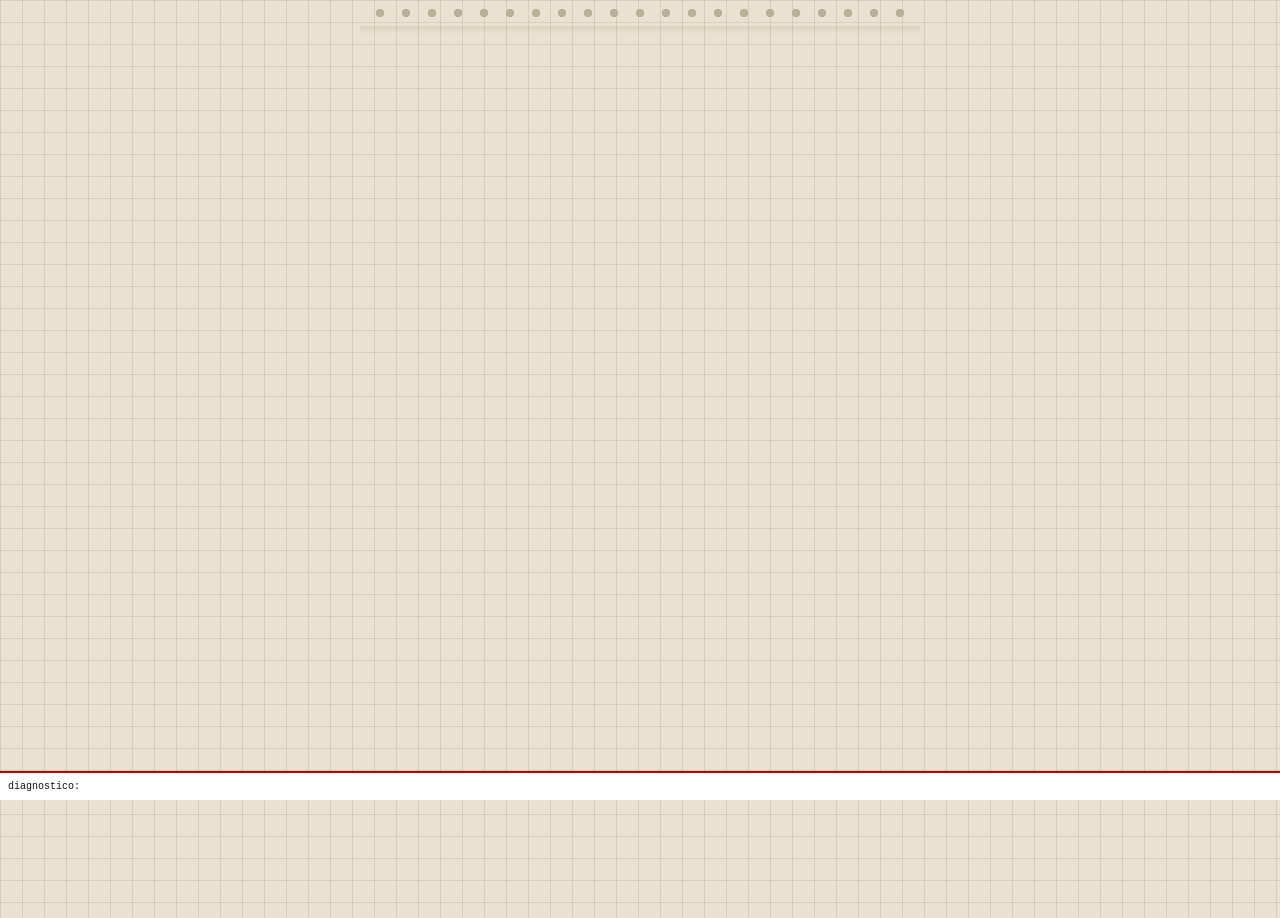
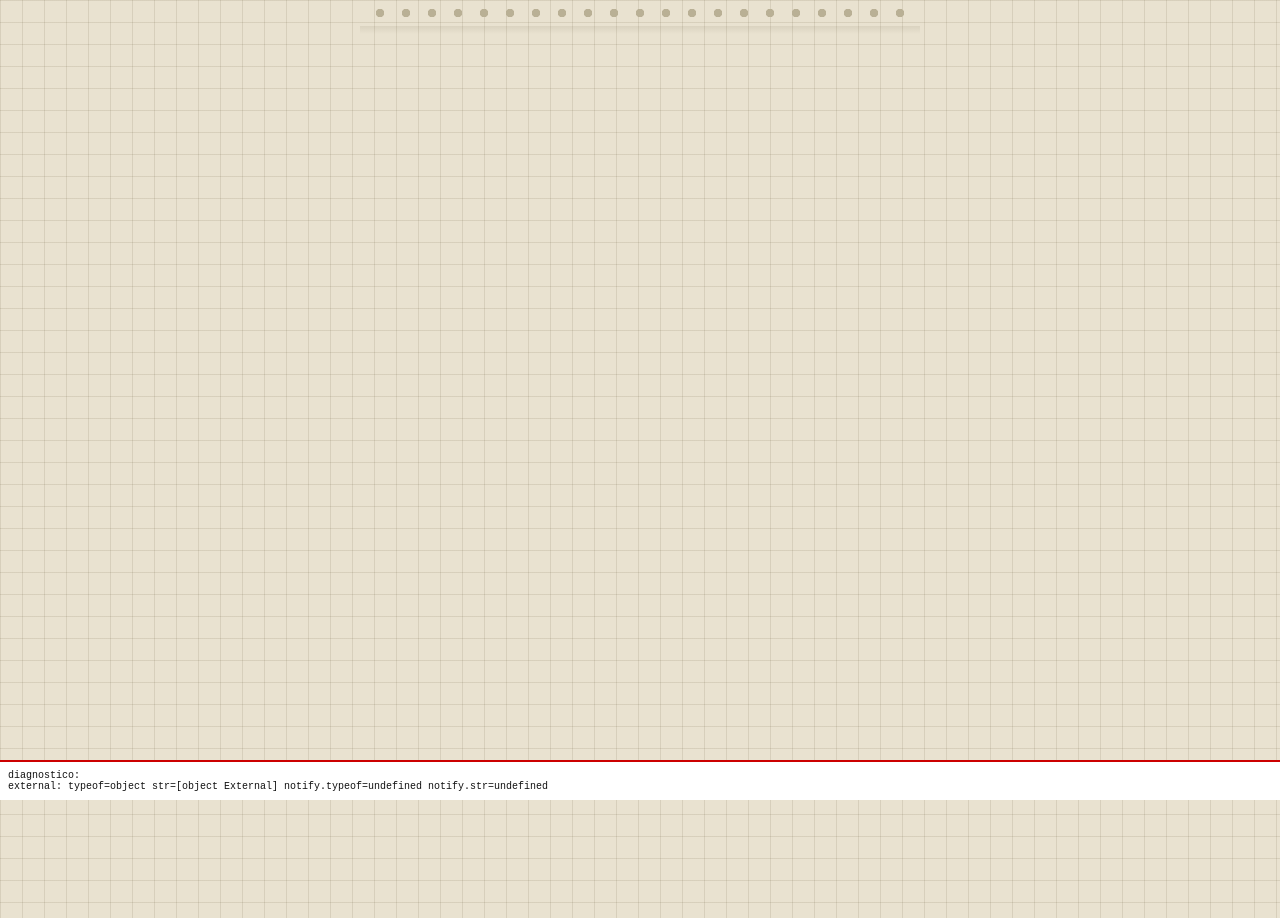
Before and after one commit to ro2342/theartistsway, a website: page www/index.html in a window 1280 px wide. Drawn offline with Linux system fonts and the light colour scheme.

Commit message:
diag: inspeciona window.external em detalhe
isUwpHost() continua false mesmo após checagem mais tolerante --
precisa ver o typeof/toString real de window.external e
window.external.notify nesse WebView específico.

```diff
--- a/www/index.html
+++ b/www/index.html
@@ -28,6 +28,16 @@
         var r = e.reason;
         window.__diagLog("PROMISE REJEITADA: " + (r && r.message ? r.message : r) + (r && r.stack ? "\n" + r.stack : ""));
       });
+      try {
+        window.__diagLog(
+          "external: typeof=" + typeof window.external +
+          " str=" + String(window.external) +
+          " notify.typeof=" + (window.external ? typeof window.external.notify : "n/a") +
+          " notify.str=" + (window.external ? String(window.external.notify) : "n/a")
+        );
+      } catch (e) {
+        window.__diagLog("external: excecao ao inspecionar -> " + e.message);
+      }
     })();
   </script>
 
```
